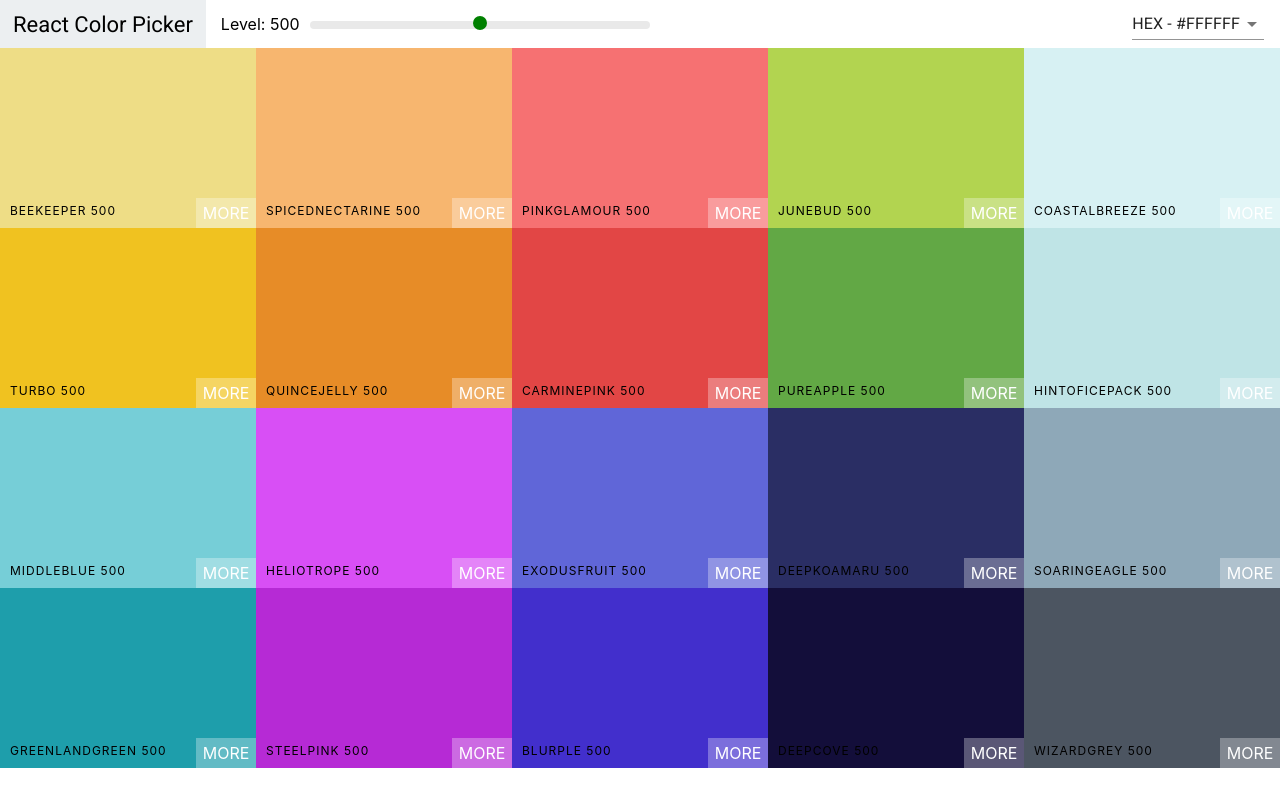
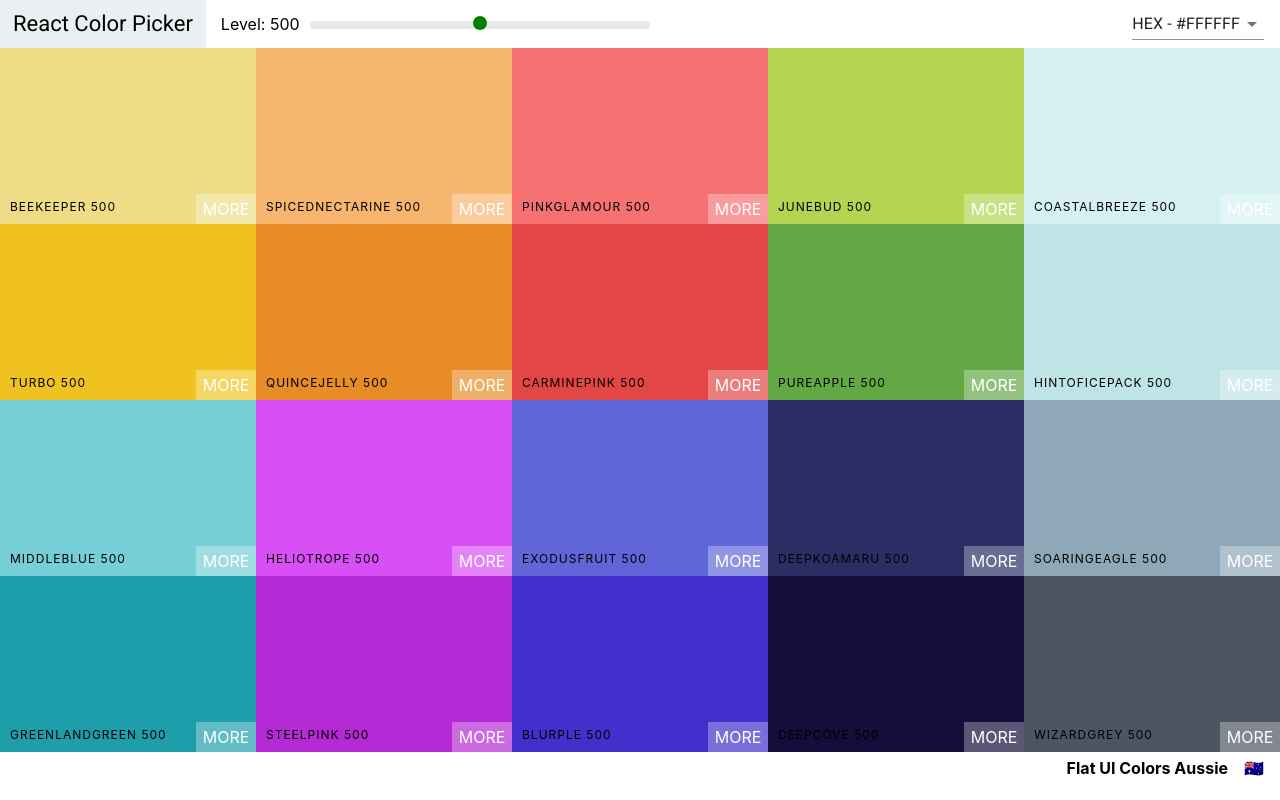
Before and after one commit to engrpatel21/color-picker, a React (Create React App) app: page / in a window 1280 px wide. Built offline with nearby package versions, Linux system fonts and the light colour scheme.

Commit message:
add footer

```diff
--- a/src/Pallete/Palette.css
+++ b/src/Pallete/Palette.css
@@ -1,6 +1,24 @@
 .Palette {
-    height: 100vh;
+    height: 98vh;
+    display: flex;
+    flex-direction: column;
+
 }
+
 .Palette-colors{
     height: 90%;
 }
+
+.Palette-footer{
+  background-color: white;
+  height: 4vh;
+  display: flex;
+  justify-content: flex-end;
+  align-items: center;
+  font-weight: bold;
+}
+
+.emoji{
+  font-size: 1rem;
+  margin: 0 1rem;
+}
--- a/src/Pallete/Pallete.jsx
+++ b/src/Pallete/Pallete.jsx
@@ -16,7 +16,7 @@ class Palette extends Component {
     this.setState({format: val})
   }
   render() {
-    const { colors } = this.props.palette
+    const { colors, paletteName, emoji } = this.props.palette
     const { level, format } = this.state
     const colorBoxes = colors[level].map((color, key) =>
       <ColorBox background={color[format]} name={color.name} key={key} ></ColorBox>
@@ -31,6 +31,10 @@ class Palette extends Component {
         <div className="Palette-colors">
             {colorBoxes}
         </div>
+        <footer className='Palette-footer'>
+          {paletteName}
+          <span className="emoji">{emoji}</span>
+        </footer>
         </div>
       );
    }
--- a/src/seedColors.js
+++ b/src/seedColors.js
@@ -23,8 +23,8 @@ export default [
       { name: "deeporange", color: "#FF5722" },
       { name: "brown", color: "#795548" },
       { name: "grey", color: "#9E9E9E" },
-            { name: "bluegrey", color: "#607D8B" }
-        ]
+      { name: "bluegrey", color: "#607D8B" },
+    ],
   },
   {
     paletteName: "Flat UI Colors v1",
@@ -50,8 +50,8 @@ export default [
       { name: "Pumpkin", color: "#d35400" },
       { name: "Pomegranate", color: "#c0392b" },
       { name: "Silver", color: "#bdc3c7" },
-        { name: "Asbestos", color: "#7f8c8d" }
-      ]
+      { name: "Asbestos", color: "#7f8c8d" },
+    ],
   },
   {
     paletteName: "Flat UI Colors Dutch",
@@ -77,13 +77,13 @@ export default [
       { name: "TurkishAqua", color: "#006266" },
       { name: "20000LeaguesUnderTheSea", color: "#1B1464" },
       { name: "CircumorbitalRing", color: "#5758BB" },
-        { name: "MagentaPurple", color: "#6F1E51" }
-      ]
+      { name: "MagentaPurple", color: "#6F1E51" },
+    ],
   },
   {
     paletteName: "Flat UI Colors American",
     id: "flat-ui-colors-american",
-      emoji: "🇺🇸",
+    emoji: "Flag: United States",
     colors: [
       { name: "LightGreenishBlue", color: "#55efc4" },
       { name: "FadedPoster", color: "#81ecec" },
@@ -104,8 +104,8 @@ export default [
       { name: "OrangeVille", color: "#e17055" },
       { name: "Chi-Gong", color: "#d63031" },
       { name: "PrunusAvium", color: "#e84393" },
-        { name: "DraculaOrchid", color: "#2d3436" }
-      ]
+      { name: "DraculaOrchid", color: "#2d3436" },
+    ],
   },
   {
     paletteName: "Flat UI Colors Aussie",
@@ -131,8 +131,8 @@ export default [
       { name: "SteelPink", color: "#be2edd" },
       { name: "Blurple", color: "#4834d4" },
       { name: "DeepCove", color: "#130f40" },
-        { name: "WizardGrey", color: "#535c68" }
-      ]
+      { name: "WizardGrey", color: "#535c68" },
+    ],
   },
   {
     paletteName: "Flat UI Colors British",
@@ -158,8 +158,8 @@ export default [
       { name: "HintOfPensive", color: "#dcdde1" },
       { name: "ChainGangGrey", color: "#718093" },
       { name: "PicoVoid", color: "#192a56" },
-        { name: "ElectroMagnetic", color: "#2f3640" }
-      ]
+      { name: "ElectroMagnetic", color: "#2f3640" },
+    ],
   },
   {
     paletteName: "Flat UI Colors Spanish",
@@ -185,8 +185,8 @@ export default [
       { name: "ChileanFire", color: "#cd6133" },
       { name: "GreyPorcelain", color: "#84817a" },
       { name: "AlamedaOchre", color: "#cc8e35" },
-        { name: "Desert", color: "#ccae62" }
-      ]
+      { name: "Desert", color: "#ccae62" },
+    ],
   },
   {
     paletteName: "Flat UI Colors Indian",
@@ -212,8 +212,8 @@ export default [
       { name: "EndingNavyBlue", color: "#182C61" },
       { name: "SasquatchSocks", color: "#FC427B" },
       { name: "PineGlade", color: "#BDC581" },
-        { name: "HighlighterLavender", color: "#82589F" }
-      ]
+      { name: "HighlighterLavender", color: "#82589F" },
+    ],
   },
   {
     paletteName: "Flat UI Colors French",
@@ -239,7 +239,7 @@ export default [
       { name: "JalapenoRed", color: "#b71540" },
       { name: "DarkSapphire", color: "#0c2461" },
       { name: "ForestBlues", color: "#0a3d62" },
-        { name: "ReefEncounter", color: "#079992" }
-      ]
-    }
+      { name: "ReefEncounter", color: "#079992" },
+    ],
+  },
 ];
```
Lines whose indentation alone changed are shown as unchanged.
